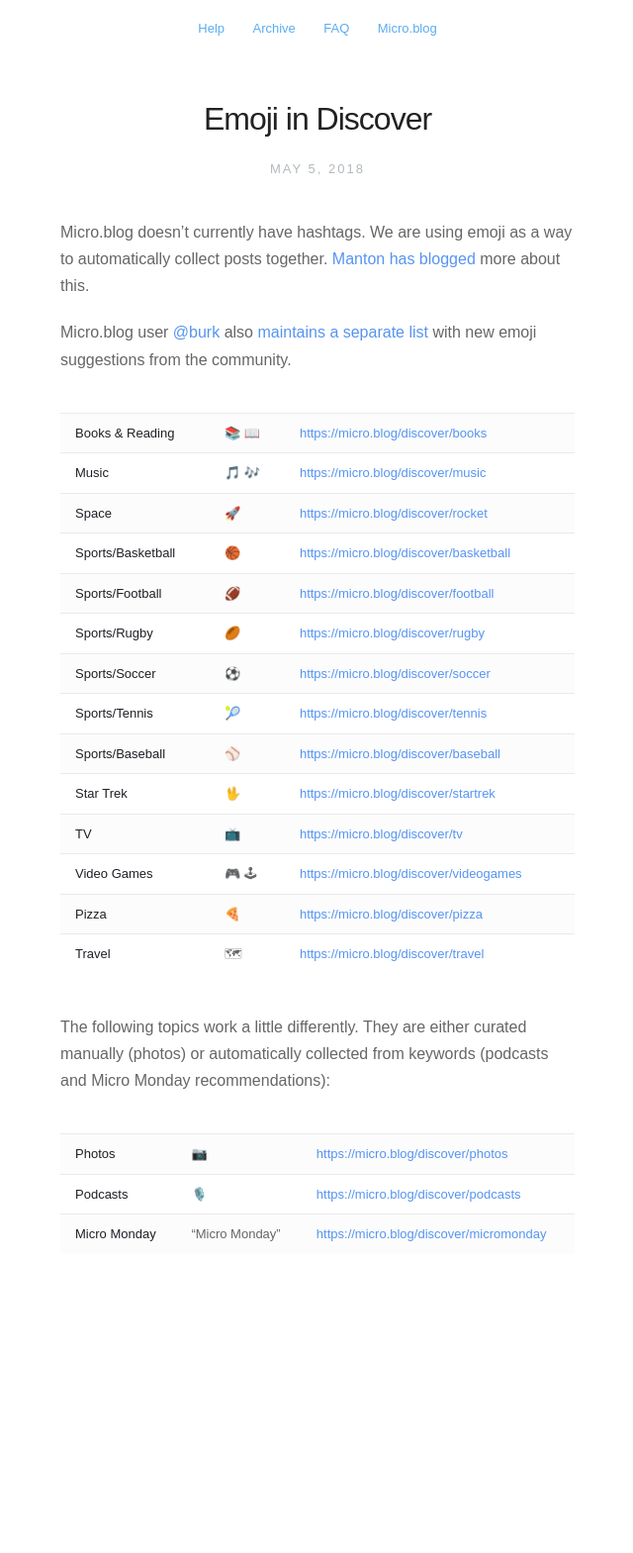
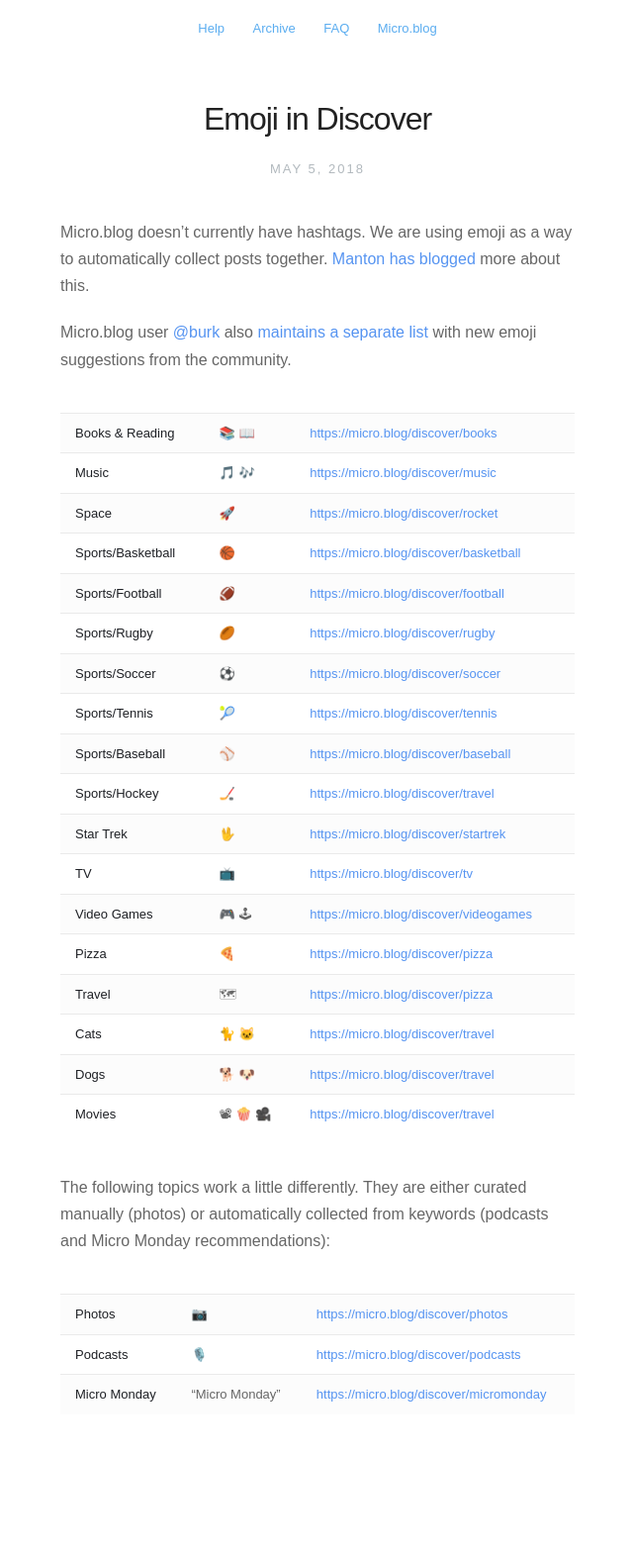
Before and after one commit to microdotblog/help.micro.blog, a Jekyll site: the page built from _posts/2018-05-07-tagmoji.markdown, in a window 1280 px wide. Shown: the whole page at 99% size, without its empty margins (319-959 px from the left). Built offline with Jekyll 4.4.1, drawn with Linux system fonts in a browser that asks for light colours; nearby versions of some CDN libraries; before the commit the page ends 1407 px from its top, so only the background shows below that.

Commit message:
Added hockey, cats, dogs, and movies emoji.

```diff
--- a/_posts/2018-05-07-tagmoji.markdown
+++ b/_posts/2018-05-07-tagmoji.markdown
@@ -18,11 +18,15 @@
 | **Sports/Soccer**       | ⚽️ | [https://micro.blog/discover/soccer](https://micro.blog/discover/soccer) |
 | **Sports/Tennis**       | 🎾 | [https://micro.blog/discover/tennis](https://micro.blog/discover/tennis) |
 | **Sports/Baseball**       | ⚾️ | [https://micro.blog/discover/baseball](https://micro.blog/discover/baseball) |
+| **Sports/Hockey**         | 🏒 | [https://micro.blog/discover/travel](https://micro.blog/discover/hockey) |
 | **Star Trek**           | 🖖 | [https://micro.blog/discover/startrek](https://micro.blog/discover/startrek) |
 | **TV**                  | 📺 | [https://micro.blog/discover/tv](https://micro.blog/discover/tv) |
 | **Video Games**         | 🎮 🕹 | [https://micro.blog/discover/videogames](https://micro.blog/discover/videogames) |
 | **Pizza**         | 🍕 | [https://micro.blog/discover/pizza](https://micro.blog/discover/pizza) |
-| **Travel**         | 🗺 | [https://micro.blog/discover/travel](https://micro.blog/discover/travel) |
+| **Travel**         | 🗺 | [https://micro.blog/discover/pizza](https://micro.blog/discover/travel) |
+| **Cats**         | 🐈 🐱 | [https://micro.blog/discover/travel](https://micro.blog/discover/cats) |
+| **Dogs**         | 🐕 🐶 | [https://micro.blog/discover/travel](https://micro.blog/discover/dogs) |
+| **Movies**         | 📽 🍿 🎥 | [https://micro.blog/discover/travel](https://micro.blog/discover/movies) |
 
 The following topics work a little differently. They are either curated manually (photos) or automatically collected from keywords (podcasts and Micro Monday recommendations):
 
```
